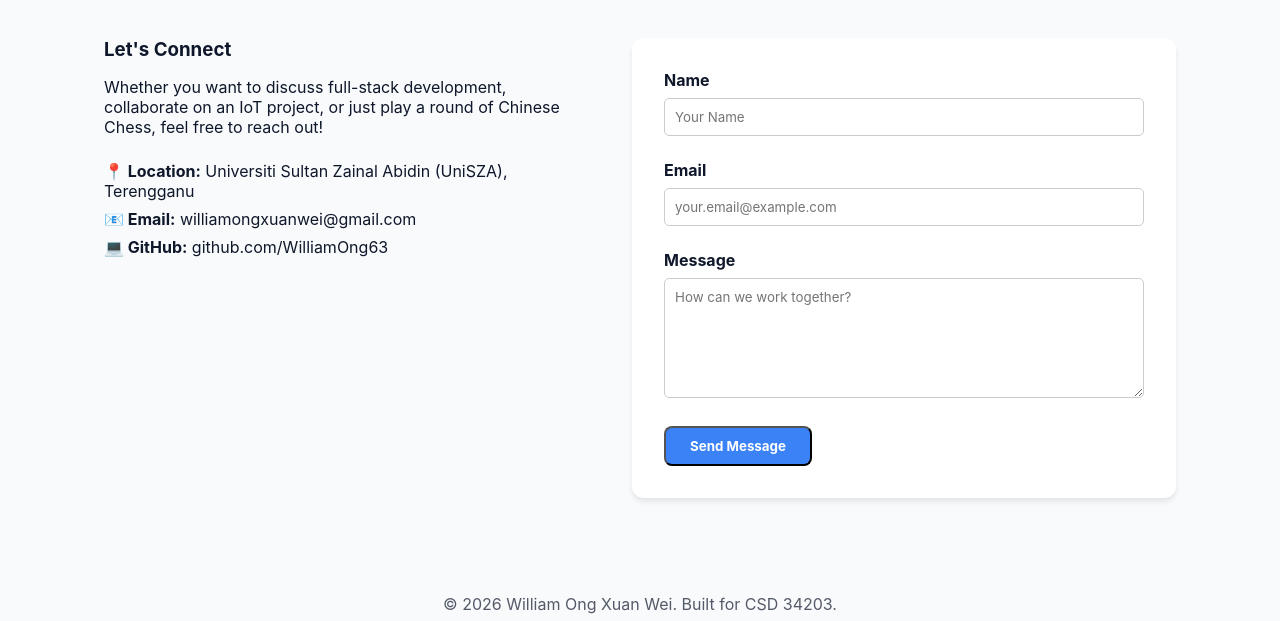
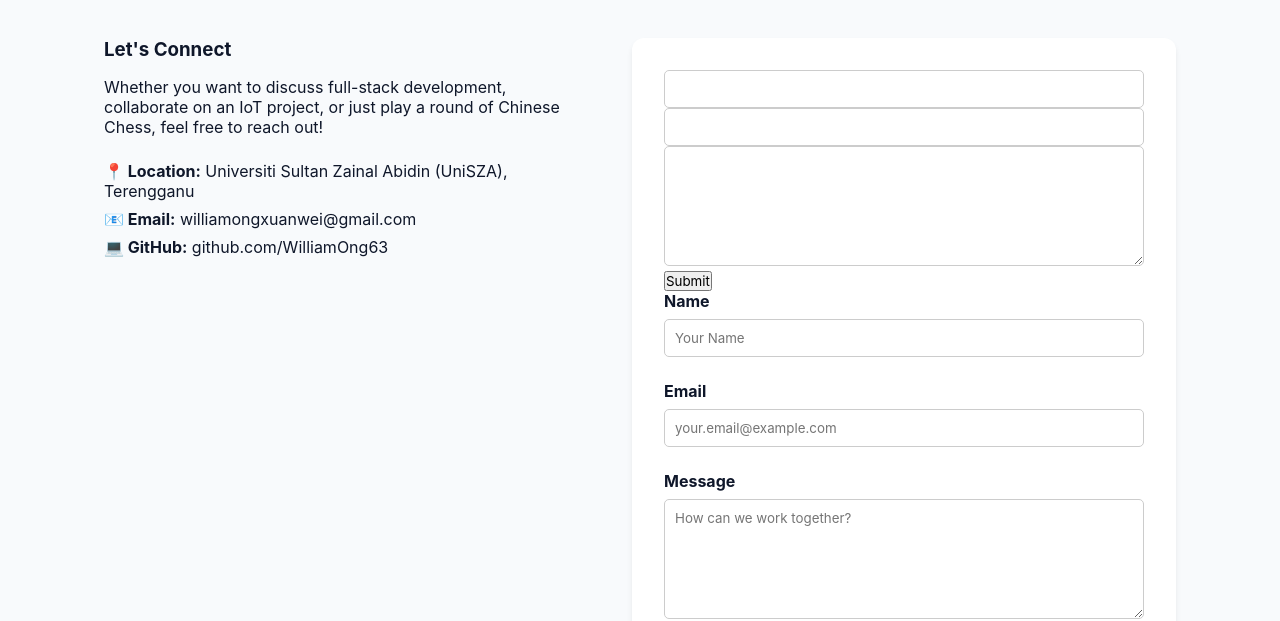
Before and after one commit to WilliamOng63/portfolio2, a plain HTML site: page contact.html in a window 1280 px wide. Shown: the part 201-822 px from the top of the page. Drawn offline with Linux system fonts and the light colour scheme.

Commit message:
Update contact.html

```diff
--- a/contact.html
+++ b/contact.html
@@ -91,6 +91,14 @@
               "
             >
               <div class="form-group">
+  <form action="https://api.web3forms.com/submit" method="POST">
+  <input type="hidden" name="access_key" value="a97d42b6-3527-4878-bd2c-dec0d6beb823">
+  <input type="text" name="name" required>
+  <input type="email" name="email" required>
+  <textarea name="message" required></textarea>
+  <button type="submit">Submit</button>
+</form>
+
                 <label for="name">Name</label>
                 <input type="text" id="name" required placeholder="Your Name" />
               </div>
```
